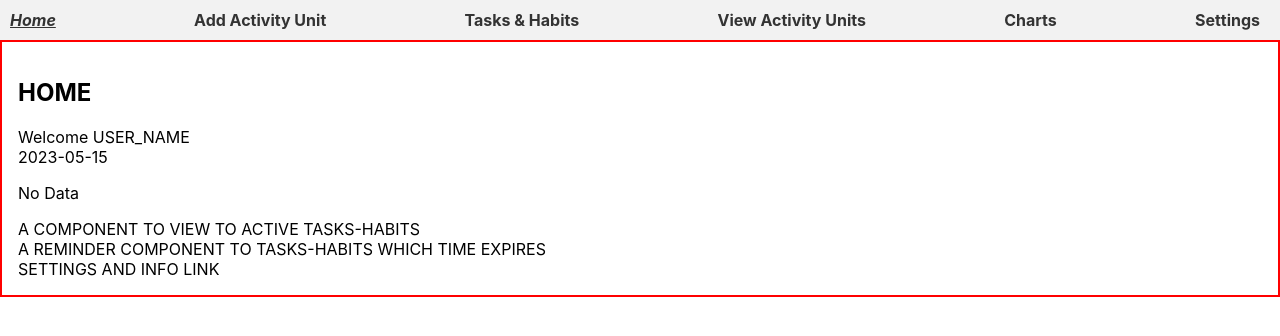
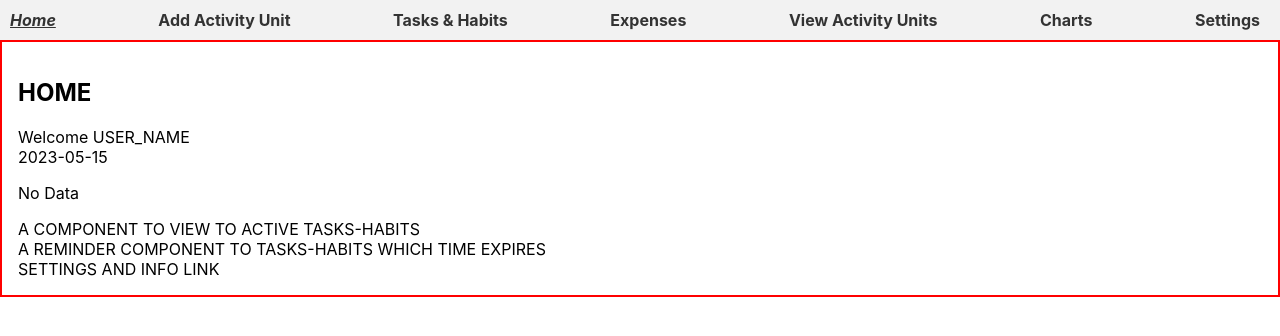
Before and after one commit to berkaysson/lifemap, a React (Create React App) app: page / in a window 1280 px wide. Shown: the top 336 px of the page. Built offline with nearby package versions, Linux system fonts and the light colour scheme.

Commit message:
Add ExpensesPage

```diff
--- a/src/Components/AppContent.js
+++ b/src/Components/AppContent.js
@@ -12,6 +12,7 @@ import ViewActivityUnitsPage from "../Pages/ViewActivitUnitsPage";
 import ChartsPage from "../Pages/ChartsPage";
 import SettingsPage from "../Pages/SettingsPage";
 import RootLayout from "../Layout/RootLayout";
+import ExpensesPage from "../Pages/ExpensesPage";
 
 const AppContent = ({
   onCreateToday,
@@ -51,6 +52,7 @@ const AppContent = ({
           }
         />
         <Route path="tasks-habits" element={<TasksHabitsPage />} />
+        <Route path="expenses" element={<ExpensesPage />} />
         <Route
           path="view-activity-units"
           element={
--- a/src/Components/NavBar.js
+++ b/src/Components/NavBar.js
@@ -35,6 +35,9 @@ const NavBar = () => {
       <NavItem to="tasks-habits" activeClassName="active">
         Tasks & Habits
       </NavItem>
+      <NavItem to="expenses" activeClassName="active">
+        Expenses
+      </NavItem>
       <NavItem to="view-activity-units" activeClassName="active">
         View Activity Units
       </NavItem>
--- /dev/null
+++ b/src/Pages/ExpensesPage.js
@@ -0,0 +1,19 @@
+import styled from "styled-components";
+
+const Wrapper = styled.section`
+  border: 2px solid aqua;
+  padding: 1rem;
+`;
+
+const ExpensesPage = () => {
+  return (
+    <Wrapper>
+      <h1>ExpensesPage</h1>
+      <div>A COMPONENT TO ENTER EXPENSES, EDIT EXPENSES</div>
+      <div>A TEMPLATE FOR EXPENSES, LIKE WAGE = 10000</div>
+      <div>A COMPONENT TO EDIT EXPENSE CATEGORIES</div>
+    </Wrapper>
+  );
+};
+
+export default ExpensesPage;
```
